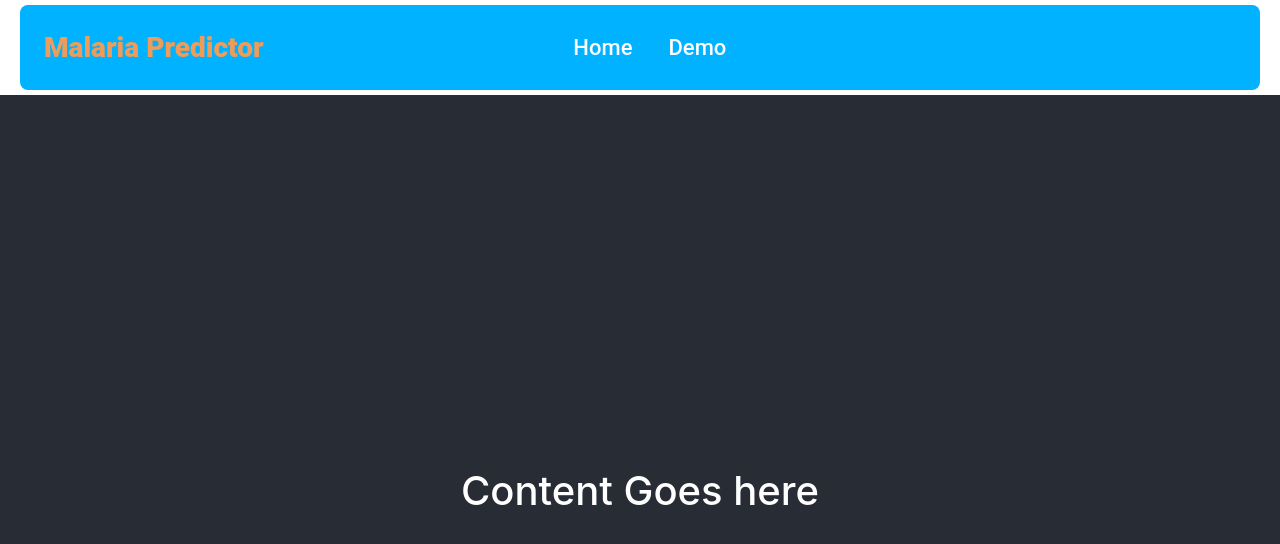
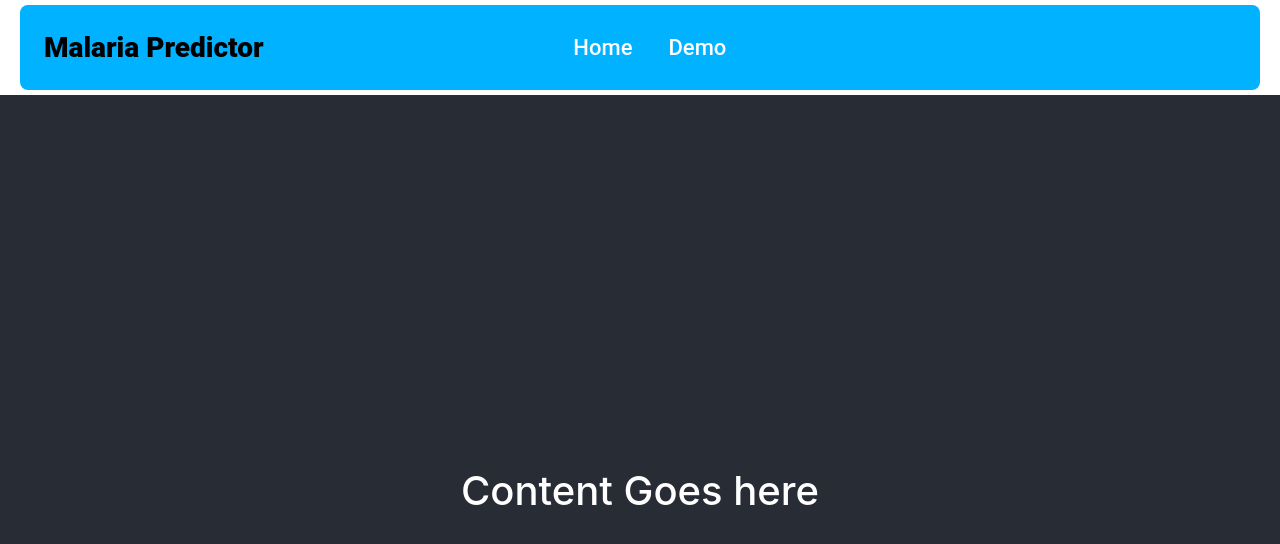
Before and after one commit to ShilhoraAkshayPatel/MalariaReact, a React (Create React App) app: page / in a window 1280 px wide. Shown: the top 544 px of the page. Built offline with nearby package versions, Linux system fonts and the light colour scheme.

Commit message:
tab color change

```diff
--- a/src/Navbar/navbar.css
+++ b/src/Navbar/navbar.css
@@ -41,7 +41,7 @@ nav.navbar, .navbar-default {
   font-weight: 900;
   padding: 8px;
   margin: 0px;
-  color: #ee9c59 !important;
+  color: #000000 !important;
   font-family: 'Roboto', sans-serif;
 }
 
```
